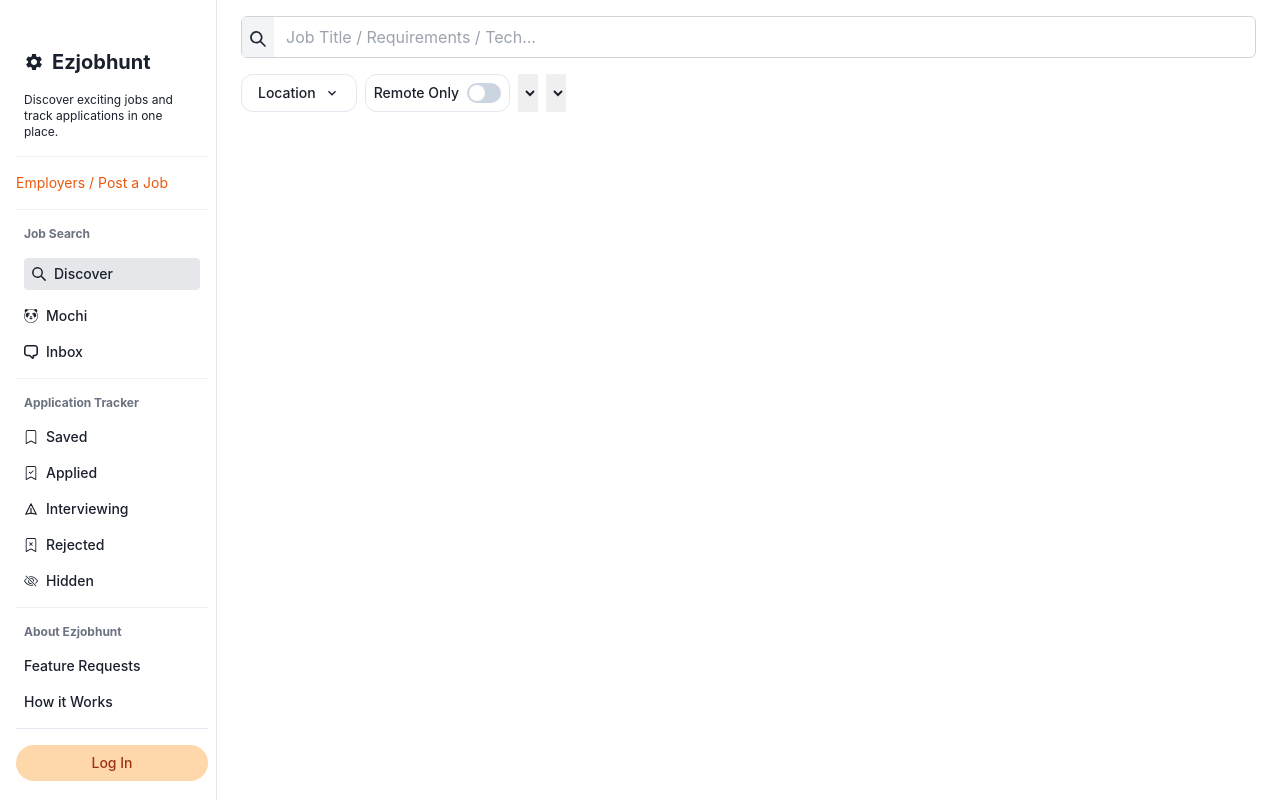
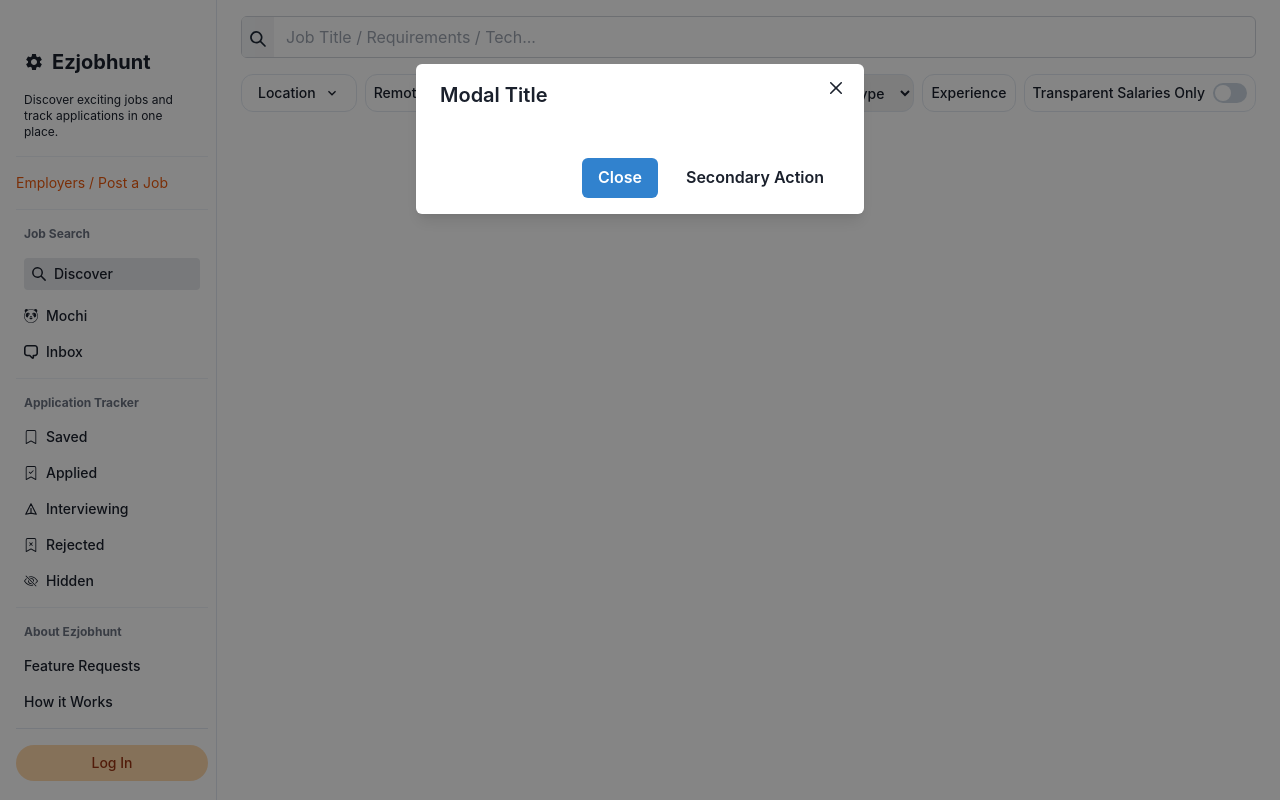
Before and after one commit to MichaelSukkiSong/Ezjobhunt-react, a React (Create React App) app: page / in a window 1280 px wide. Both pictures are taken after a click on the button "Location". Built offline with nearby package versions, Linux system fonts and the light colour scheme.

Commit message:
options bar

```diff
--- a/src/components/MainPanel.js
+++ b/src/components/MainPanel.js
@@ -1,7 +1,30 @@
 import { SearchIcon, ChevronDownIcon } from '@chakra-ui/icons';
 import { Switch } from '@chakra-ui/react';
+import {
+  Popover,
+  PopoverTrigger,
+  PopoverContent,
+  PopoverHeader,
+  PopoverBody,
+  PopoverFooter,
+  PopoverArrow,
+  PopoverCloseButton,
+  PopoverAnchor,
+} from '@chakra-ui/react';
+import {
+  Modal,
+  ModalOverlay,
+  ModalContent,
+  ModalHeader,
+  ModalFooter,
+  ModalBody,
+  ModalCloseButton,
+} from '@chakra-ui/react';
+import { Button } from '@chakra-ui/react';
+import { useDisclosure } from '@chakra-ui/react';
 
 const MainPanel = () => {
+  const { isOpen, onOpen, onClose } = useDisclosure();
   return (
     <div className="h-screen p-4 w-full">
       <div className="md:px-2">
@@ -17,24 +40,84 @@ const MainPanel = () => {
               />
             </div>
           </div>
+
           <div className="mt-4 mb-2">
             <div className="flex text-sm font-medium w-full space-x-2">
-              <div className="flex flex-row items-center space-x-2 border rounded-xl outline-none">
-                <button className="flex flex-auto items-center justify-between space-x-4 p-2">
-                  <div className="flex items-center space-x-2 px-2">
+              <div className="flex flex-row items-center space-x-2 border rounded-xl outline-none w-1/3">
+                <button
+                  onClick={onOpen}
+                  className="flex flex-auto items-center justify-between space-x-4 p-2"
+                >
+                  <div className="flex items-center space-x-2 px-2 ">
                     <span>Location</span>
                     <ChevronDownIcon boxSize={4} />
                   </div>
                 </button>
+                <Modal isOpen={isOpen} onClose={onClose}>
+                  <ModalOverlay />
+                  <ModalContent>
+                    <ModalHeader>Modal Title</ModalHeader>
+                    <ModalCloseButton />
+                    <ModalBody></ModalBody>
+
+                    <ModalFooter>
+                      <Button colorScheme="blue" mr={3} onClick={onClose}>
+                        Close
+                      </Button>
+                      <Button variant="ghost">Secondary Action</Button>
+                    </ModalFooter>
+                  </ModalContent>
+                </Modal>
               </div>
-              <div className="flex flex-row items-center space-x-2 border rounded-xl outline-none p-2">
+
+              <div className="flex flex-row flex-none items-center space-x-2 border rounded-xl outline-none p-2">
                 <span>Remote Only</span>
                 <Switch />
               </div>
-              <select></select>
-              <select></select>
-              <button></button>
-              <div></div>
+              <select className="border rounded-xl p-2 w-full">
+                <option value>Any Role</option>
+                <option value="Software Engineering">
+                  Software Engineering
+                </option>
+                <option value="Engineering">Engineering</option>
+                <option value="Sales">Sales</option>
+                <option value="Marketing">Marketing</option>
+                <option value="Design">Design</option>
+                <option value="Product">Product</option>
+                <option value="Project Management">Project Management</option>
+                <option value="Finance">Finance</option>
+                <option value="Data Science">Data Science</option>
+                <option value="Recruiting & HR">Recruiting & HR</option>
+                <option value="Legal">Legal</option>
+                <option value="Customer Support">Customer Support</option>
+                <option value="Business Operations">Business Operations</option>
+              </select>
+              <select className="border rounded-xl p-2">
+                <option value="Any">Any Type</option>
+                <option value="Full Time">Full Time</option>
+                <option value="Part Time">Part Time</option>
+                <option value="Contract">Contract</option>
+                <option value="Internship">Internship</option>
+                <option value="Other">Other</option>
+              </select>
+              <Popover>
+                <PopoverTrigger>
+                  <button className="border rounded-xl p-2">
+                    <span>Experience</span>
+                  </button>
+                </PopoverTrigger>
+                <PopoverContent>
+                  <PopoverArrow />
+                  <PopoverHeader>Experience</PopoverHeader>
+                  <PopoverBody>
+                    Are you sure you want to have that milkshake?
+                  </PopoverBody>
+                </PopoverContent>
+              </Popover>
+              <div className="flex flex-row flex-none items-center space-x-2 border rounded-xl outline-none p-2">
+                <span>Transparent Salaries Only</span>
+                <Switch />
+              </div>
             </div>
           </div>
           <div className="flex items-center my-2 mb-4 ml-2 space-x-4">
```
